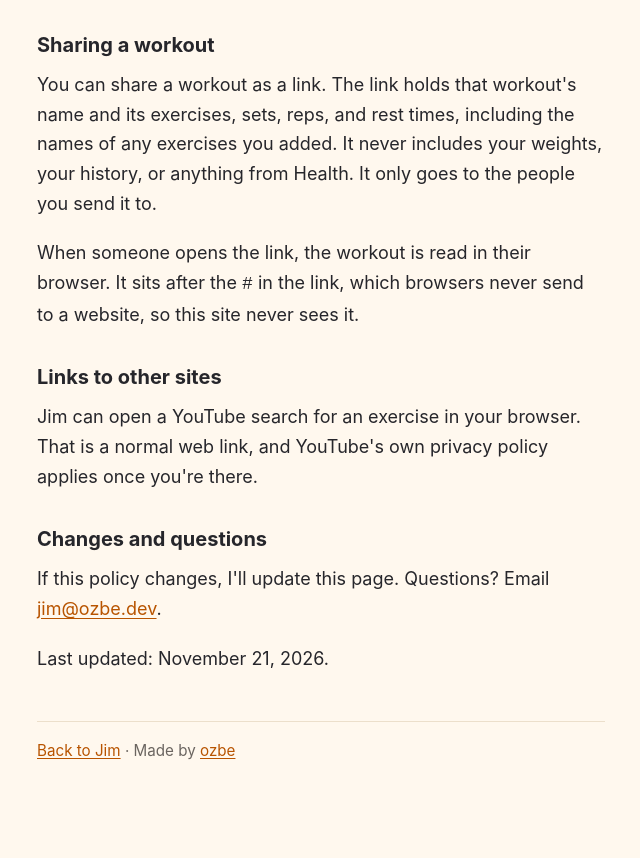
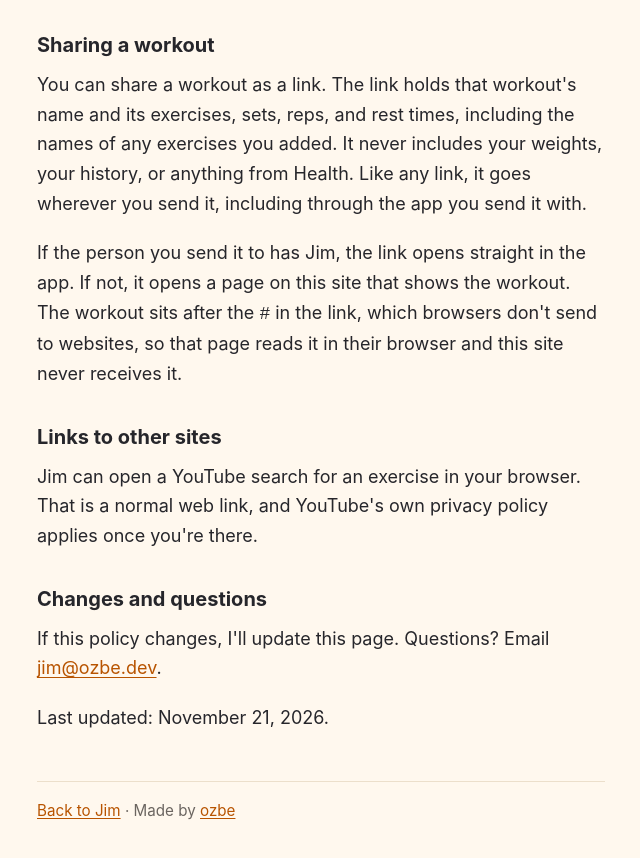
Before and after one commit to ozbe/jim-gh-pages, a plain HTML site: page privacy/index.html in a window 1280 px wide. Shown: the part 1148-2006 px from the top of the page, without its empty margins (319-959 px from the left). Before the commit the page ends 1976 px from the top, so only its background shows below. Drawn offline with Linux system fonts and the light colour scheme.

Commit message:
Say exactly where a shared workout link goes
Claude-Session: https://claude.ai/code/session_01ShGyWraSLgmnfvuszku5Nc

```diff
--- a/privacy/index.html
+++ b/privacy/index.html
@@ -29,8 +29,8 @@
     </ul>
     <p>Health data is only used inside Jim to do these things. It is never used for advertising, never shared with data brokers, and never leaves your devices: heart rate and the cardio Jim reads from Health aren't synced to iCloud. You can change or remove Jim's access any time in Settings, then Health, then Data Access &amp; Devices.</p>
     <h2>Sharing a workout</h2>
-    <p>You can share a workout as a link. The link holds that workout's name and its exercises, sets, reps, and rest times, including the names of any exercises you added. It never includes your weights, your history, or anything from Health. It only goes to the people you send it to.</p>
-    <p>When someone opens the link, the workout is read in their browser. It sits after the <code>#</code> in the link, which browsers never send to a website, so this site never sees it.</p>
+    <p>You can share a workout as a link. The link holds that workout's name and its exercises, sets, reps, and rest times, including the names of any exercises you added. It never includes your weights, your history, or anything from Health. Like any link, it goes wherever you send it, including through the app you send it with.</p>
+    <p>If the person you send it to has Jim, the link opens straight in the app. If not, it opens a page on this site that shows the workout. The workout sits after the <code>#</code> in the link, which browsers don't send to websites, so that page reads it in their browser and this site never receives it.</p>
     <h2>Links to other sites</h2>
     <p>Jim can open a YouTube search for an exercise in your browser. That is a normal web link, and YouTube's own privacy policy applies once you're there.</p>
     <h2>Changes and questions</h2>
```
